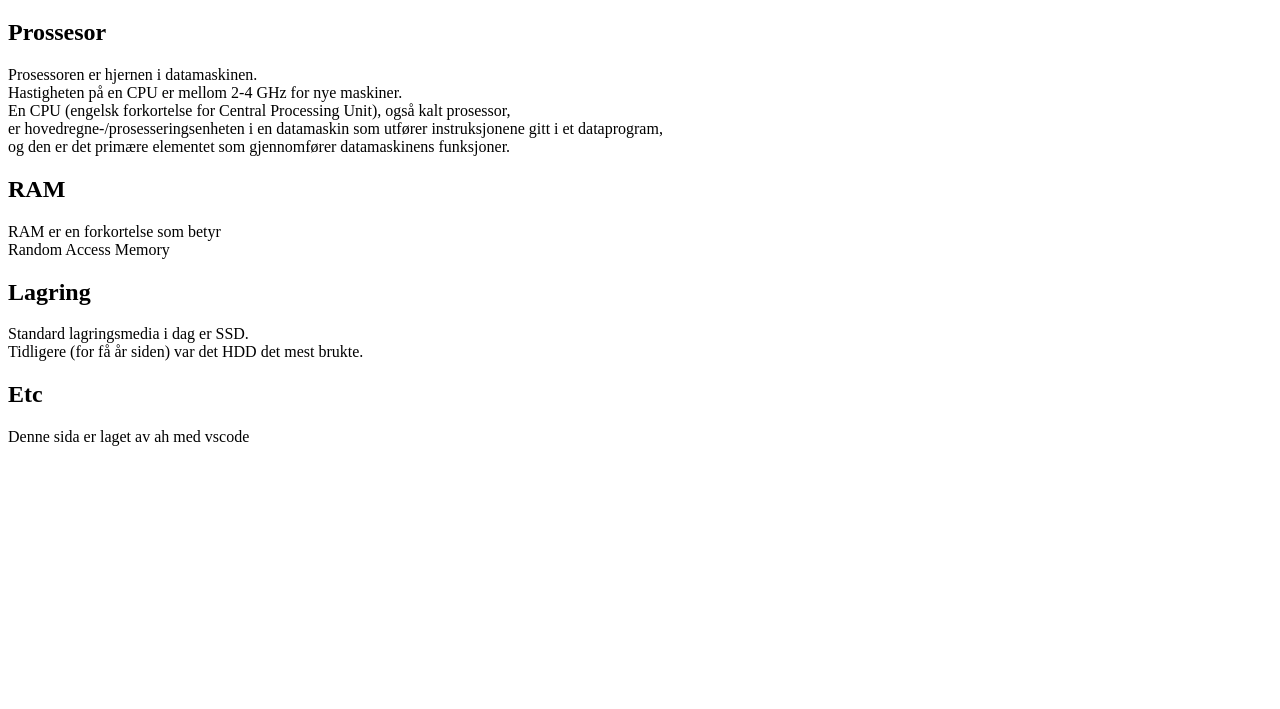
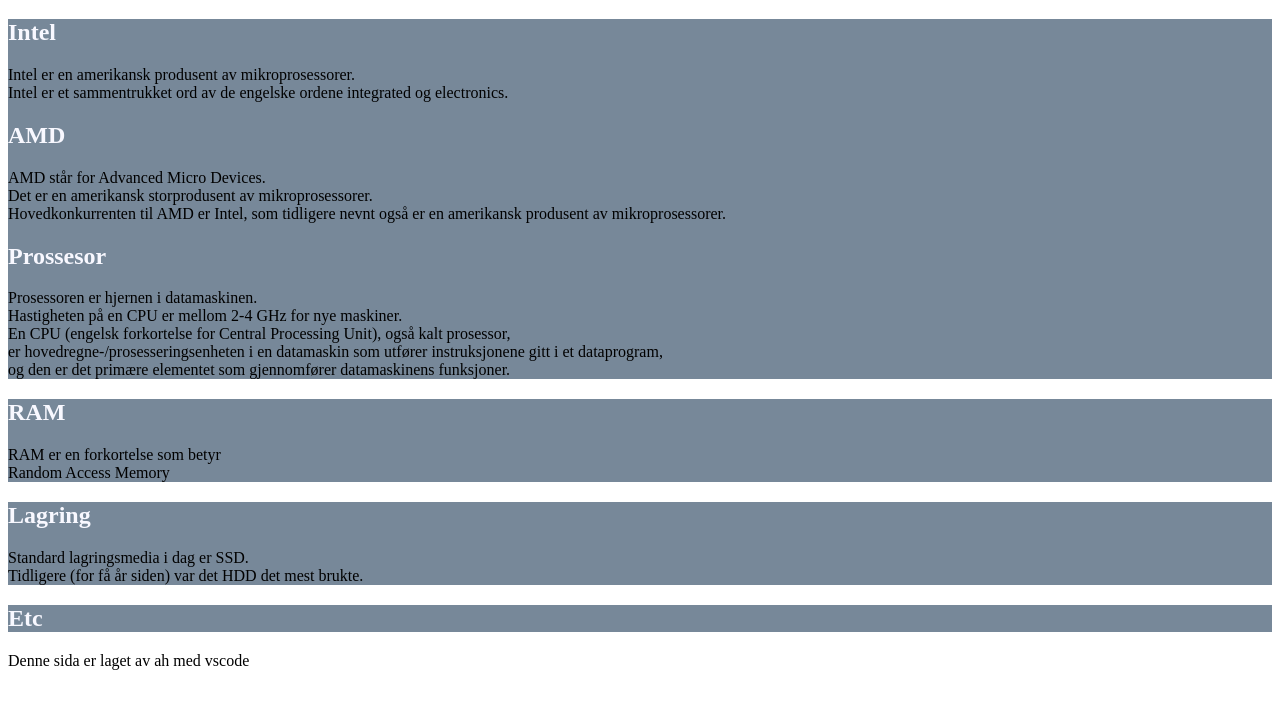
Before and after one commit to marielolboye/marielolboye.github.io, a plain HTML site: page Datamaskin/Datamaskin.html in a window 1280 px wide. Shown: the part 61-770 px from the top of the page. Drawn offline with Linux system fonts and the light colour scheme.

Commit message:
marielolboye

```diff
--- a/Datamaskin/Datamaskin.css
+++ b/Datamaskin/Datamaskin.css
@@ -3,5 +3,9 @@
 }
 
 article>h1 {
-    color: cadetblue;
+    color: bisque;
 }
+
+article h1 {
+    color: ghostwhite;
+}
--- a/Datamaskin/Datamaskin.html
+++ b/Datamaskin/Datamaskin.html
@@ -6,6 +6,7 @@
     <meta name="viewport" content="width=device-width, initial-scale=1.0">
     <meta http-equiv="X-UA-Compatible" content="ie=edge">
     <title>Datamaskinens oppbygning</title>
+    <link rel="stylesheet" href="Datamaskin.css">
 </head>
 
 <body>
@@ -14,8 +15,19 @@
     </header>
     <main>
         <article>
-            <h1>Prossesor</h1>
             <div>
+                <h1>Intel</h1>
+                <p>
+                    Intel er en amerikansk produsent av mikroprosessorer.
+                    <br> Intel er et sammentrukket ord av de engelske ordene integrated og electronics.
+                </p>
+                <h1>AMD</h1>
+                <p>
+                    AMD står for Advanced Micro Devices.
+                    <br> Det er en amerikansk storprodusent av mikroprosessorer.
+                    <br> Hovedkonkurrenten til AMD er Intel, som tidligere nevnt også er en amerikansk produsent av mikroprosessorer.
+                </p>
+                <h1>Prossesor</h1>
                 <p>
                     Prosessoren er hjernen i datamaskinen.
                     <br> Hastigheten på en CPU er mellom 2-4 GHz for nye maskiner.
```
Also changed, not shown: index.html (+0 -1 lines).
